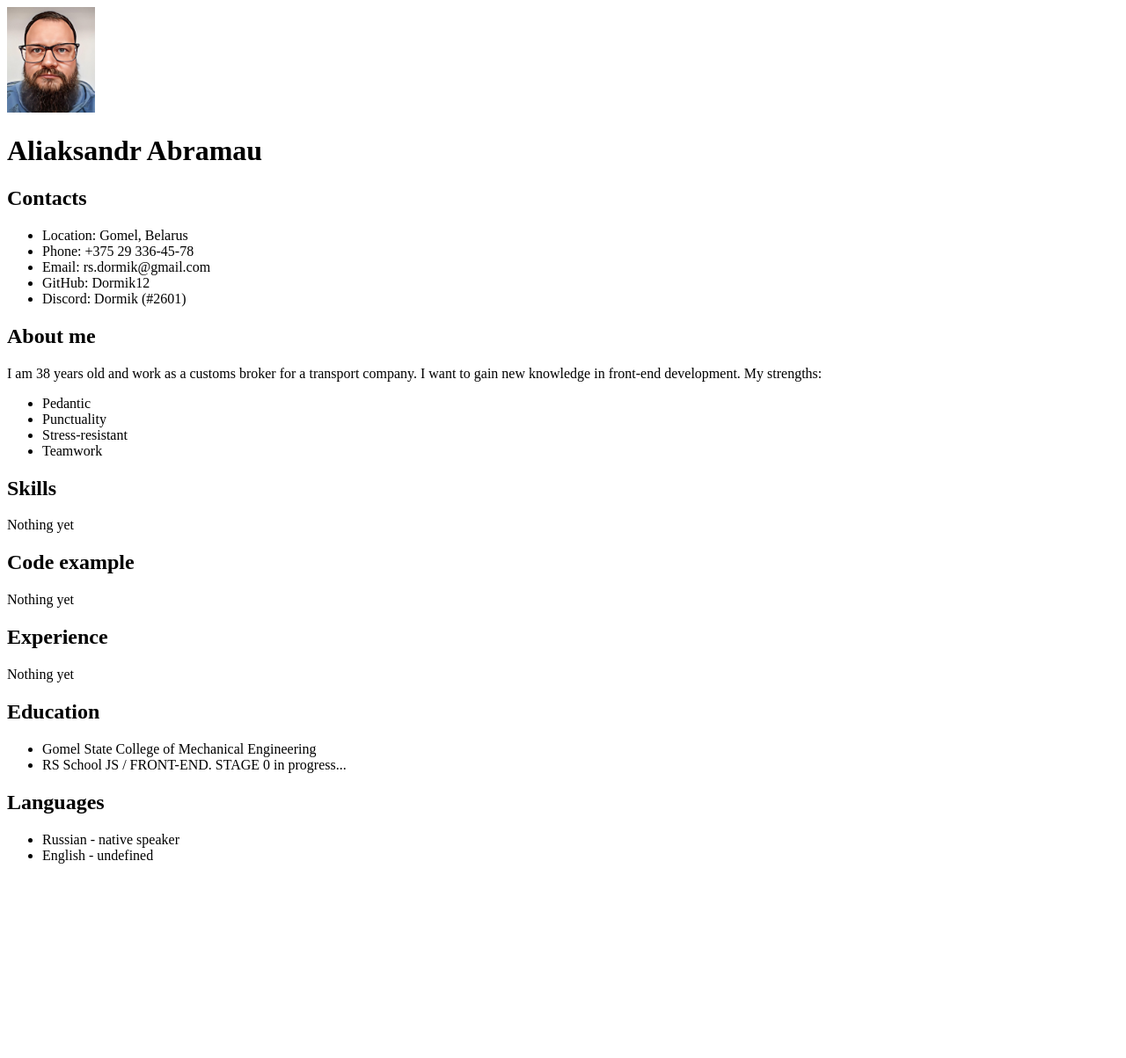
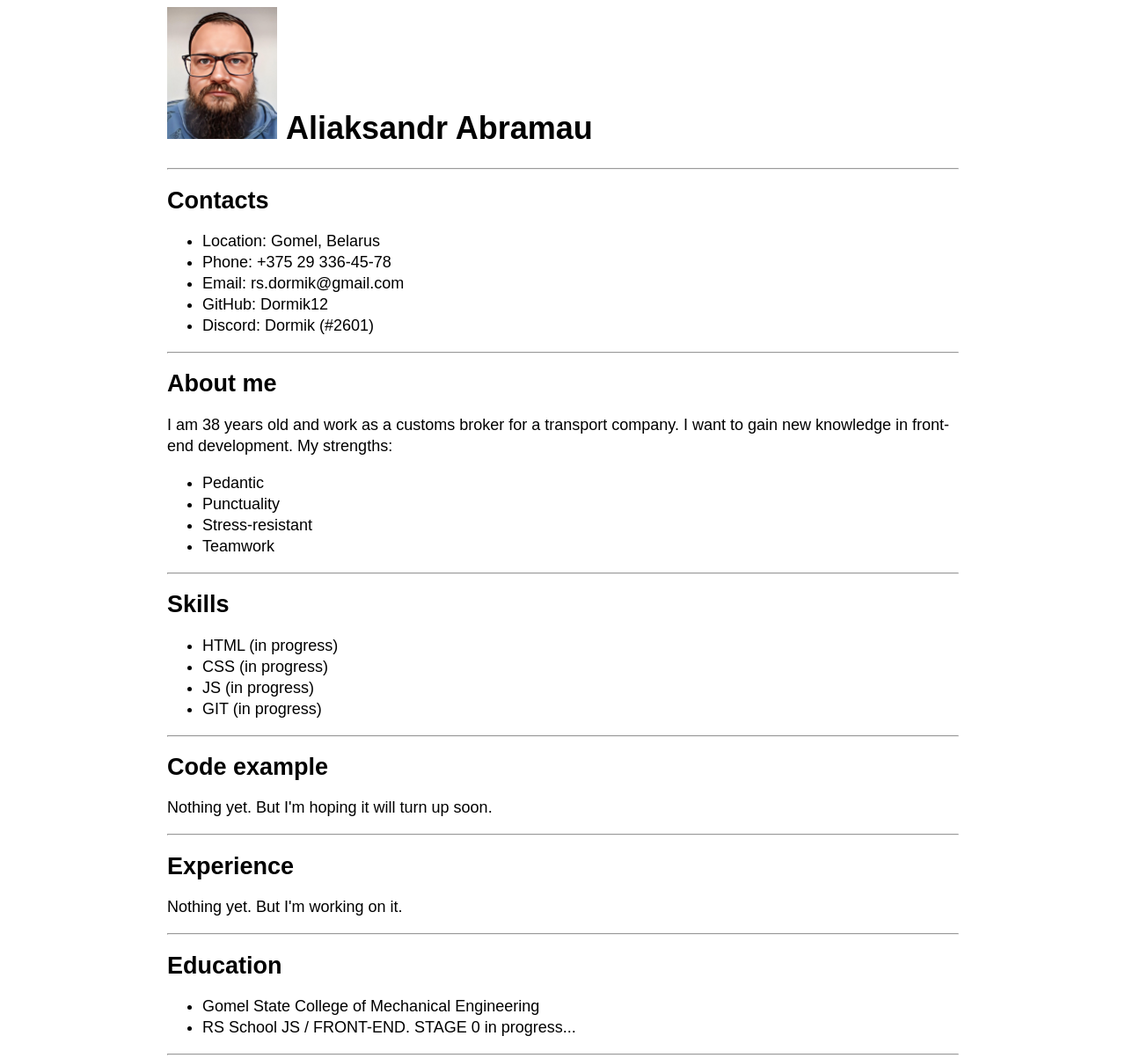
Before and after one commit to Dormik12/rsschool-cv, a plain HTML site: page index.html in a window 1280 px wide. Shown: the top 1203 px of the page at 88% size. Before the commit the page ends 998 px from the top, so only its background shows below. Drawn offline with Linux system fonts and the light colour scheme.

Commit message:
update: add info to html and style files

```diff
--- a/index.html
+++ b/index.html
@@ -7,13 +7,13 @@
     <title>Dormik12 CV RSS</title>
     <link rel="stylesheet" href="style.css">
 </head>
-<body>
-    <header>
-        <img src="assets/avatar.jpg" alt="my photo" width="100" height="120">
+<body class="body">
+    <header class="header">
+        <img src="assets/avatar.jpg" alt="my photo" width="125" height="150">
         <h1>Aliaksandr Abramau</h1>
     </header>
     <main>
-        <nav>
+        <hr>
             <h2>Contacts</h2>
                 <ul>
                     <li>Location: Gomel, Belarus</li>
@@ -22,6 +22,7 @@
                     <li>GitHub: Dormik12</li>
                     <li>Discord: Dormik (#2601)</li>
                 </ul>
+            <hr>
             <h2>About me</h2>
                 <p>I am 38 years old and work as a customs broker for a transport company.
                 I want to gain new knowledge in front-end development. My strengths:</p>
@@ -31,26 +32,38 @@
                     <li>Stress-resistant</li>
                     <li>Teamwork</li>
                 </ul>
+            <hr>
             <h2>Skills</h2>
-                <p>Nothing yet</p>
+                <ul>
+                    <li>HTML (in progress)</li>
+                    <li>CSS (in progress)</li>
+                    <li>JS (in progress)</li>
+                    <li>GIT (in progress)</li>
+                </ul>
+            <hr>
             <h2>Code example</h2>
-                <p>Nothing yet</p>
+                <p>Nothing yet. But I'm hoping it will turn up soon.</p>
+                <hr>
             <h2>Experience</h2>
-                <p>Nothing yet</p>
+                <p>Nothing yet. But I'm working on it.</p>
+            <hr>
             <h2>Education</h2>
                 <ul>
                     <li>Gomel State College of Mechanical Engineering</li>
                     <li>RS School JS / FRONT-END. STAGE 0 in progress...</li>
                 </ul>
+            <hr>
             <h2>Languages</h2>
             <ul>
                 <li>Russian - native speaker</li>
                 <li>English - undefined</li>
             </ul>
-        </nav>
+            <hr>
     </main>
-    <footer>
-
+    <footer class="footer">
+        <a href="https://github.com/Dormik12/rsschool-cv.git"><img src="assets/github.png" alt="my github" width="100" height="50"></a>
+        <img src="assets/2022_year_PNG7.png" alt="2022 year" width="100" height="50">
+        <a href="https://rs.school/js/"><img src="assets/rs_school_js.svg" alt="rsschool logo" width="100" height="50"></a>
     </footer>
 </body>
 </html>
--- a/style.css
+++ b/style.css
@@ -1 +1,21 @@
-body {}
+.body {
+    font-family: Arial, Helvetica, sans-serif;
+    text-align: left;
+    font-size:  18px;
+    line-height: 24px;
+    margin-left: auto;
+    margin-right: auto;
+    width: 900px;
+}
+.header {
+    display: flex;
+    align-items: baseline;
+}
+h1 {
+    margin-left: 10px;
+}
+.footer {
+    display: flex;
+    align-items: baseline;
+    justify-content: space-between;
+}
```
Also changed, not shown: assets/2022_year_PNG7.png (added).
